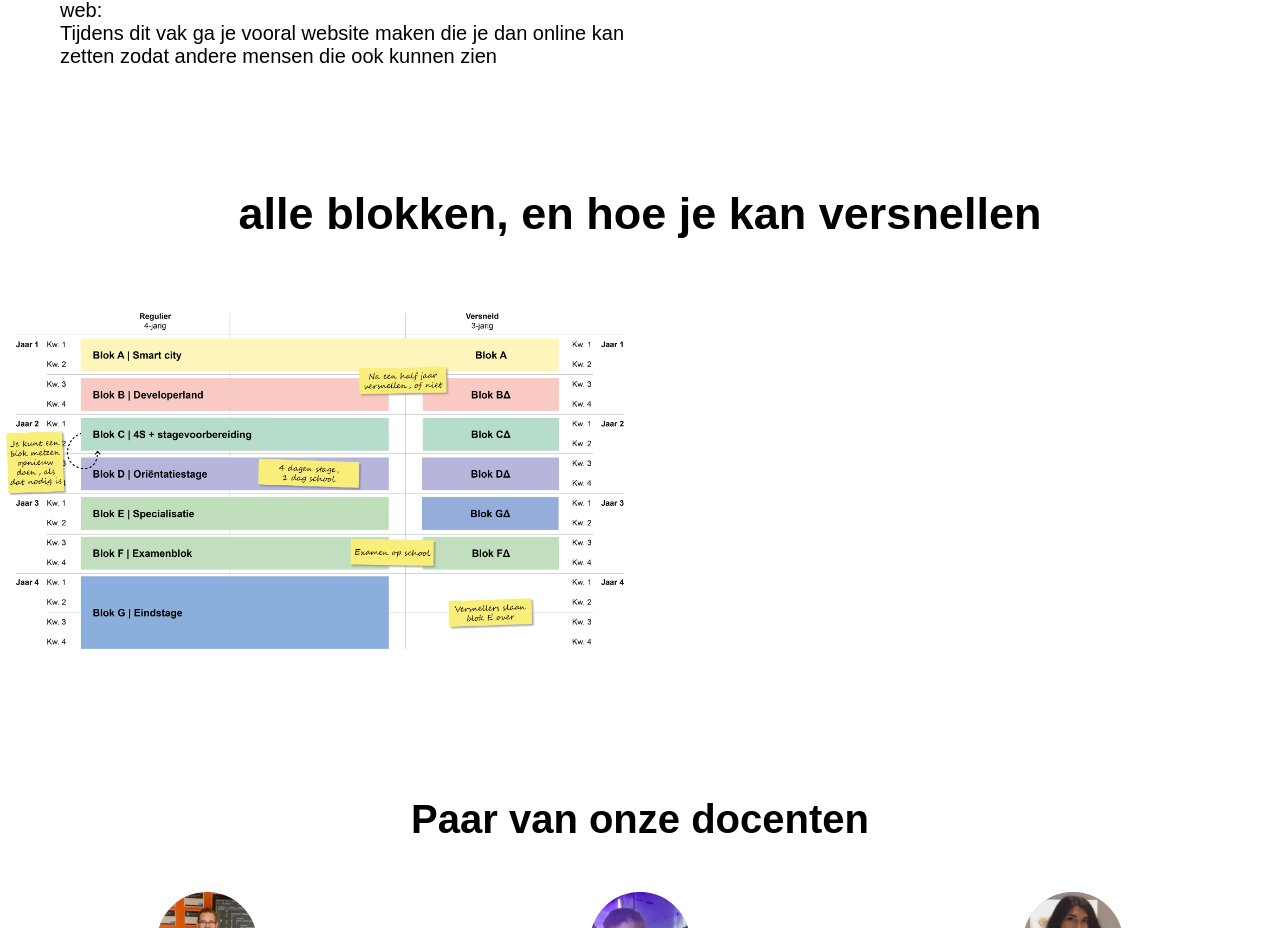
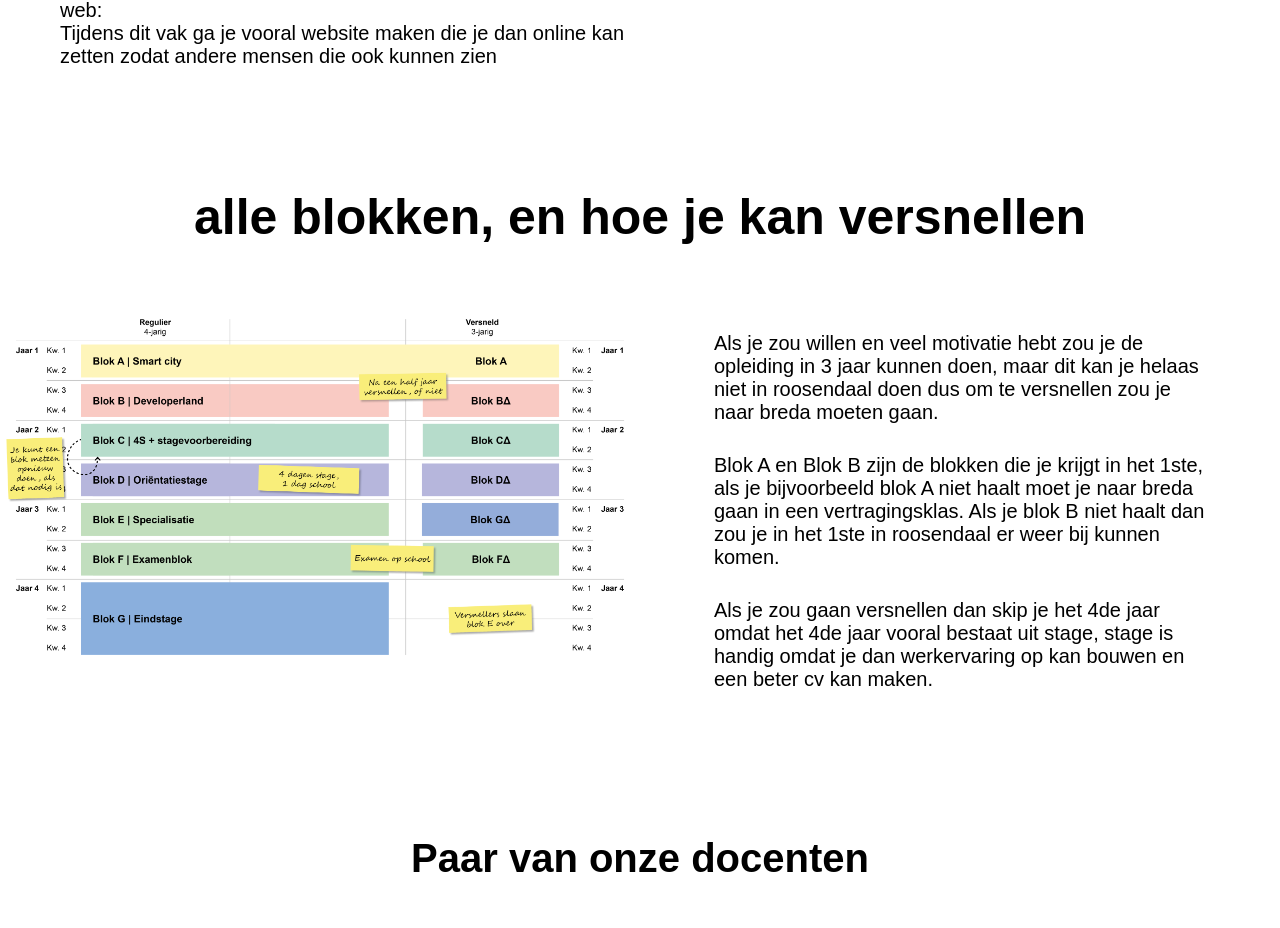
Before and after one commit to chris270607/Opendag-1, a plain HTML site: page index.html in a window 1280 px wide. Shown: the part 1292-2220 px from the top of the page. Drawn offline with Linux system fonts and the light colour scheme.

Commit message:
Text naast mijn Versnel foto gezet
Beetje text toegevoegd en nog wat kleine bux gefixt.

```diff
--- a/css/style.css
+++ b/css/style.css
@@ -60,32 +60,15 @@ nav{
     width: 100%;
 }
 
+.main1 img{
+    width: 100%;
+}
+
 .Roosters {
     font-size: 30px;
     padding: 20px;
     margin: 30px;
     display: flex;
-}
-
-@media only screen and (max-width: 780px) {
-    .Roosters{
-        flex-direction: column;
-    }
-
-    .main1, .main2{
-        width: 100%;
-    }
-}
-@media only screen and (max-width: 600px) {
-    .row2 {
-        flex-direction: column;
-    }
-}
-
-@media only screen and (max-width: 600px) {
-    .nav {
-        display: none;
-    }
 }
 
 
@@ -150,10 +133,48 @@ p {
     text-align: center;
     padding: 15px;
 }
-
-.m1 img{
-    width: 50%;
-}
 .Versnellen h1 {
     font-size: 45px;
 }
+
+.Versnellen{
+    display: flex;
+    flex-direction: row;
+}
+
+.center-text {
+    margin: 0 auto;
+    width: 80%;
+    height: 100%;
+    display: flex;
+    align-items: center;
+    flex-direction: column;
+    justify-content: center;
+}
+.center-text p {
+    margin-top: 10px;
+}
+
+
+
+
+
+@media only screen and (max-width: 780px) {
+    .Roosters, .Versnellen{
+        flex-direction: column;
+    }
+    .main1, .main2{
+        width: 100%;
+    }
+}
+@media only screen and (max-width: 600px) {
+    .row2 {
+        flex-direction: column;
+    }
+}
+
+@media only screen and (max-width: 600px) {
+    .nav {
+        display: none;
+    }
+}
--- a/index.html
+++ b/index.html
@@ -43,13 +43,28 @@
             <img src="img/Rooster eerste leerjaar.png" alt="Roosters">
         </div>
     </div>
+    <h1>alle blokken, en hoe je kan versnellen</h1>
     <div class="Versnellen" id="versnellen">
-        <h1>alle blokken, en hoe je kan versnellen</h1>
-        <div class="m1">
+
+        <div class="main1">
             <img src="img/Opleidingsoverzicht3.png" alt="Versnellen">
         </div>
-        <div class="m2">
+        <div class="main2">
+            <div class="center-text">
+                <p>
+                    Als je zou willen en veel motivatie hebt zou je de opleiding in 3 jaar kunnen doen,
+                    maar dit kan je helaas niet in roosendaal doen dus om te versnellen zou je naar breda moeten gaan.
 
+                </p>
+                <p>
+                    Blok A en Blok B zijn de blokken die je krijgt in het 1ste, als je bijvoorbeeld blok A niet haalt moet je naar breda gaan in een vertragingsklas.
+                    Als je blok B niet haalt dan zou je in het 1ste in roosendaal er weer bij kunnen komen.
+                </p>
+                <P>
+                    Als je zou gaan versnellen dan skip je het 4de jaar omdat het 4de jaar vooral bestaat uit stage,
+                    stage is handig omdat je dan werkervaring op kan bouwen en een beter cv kan maken.
+                </P>
+            </div>
         </div>
     </div>
     <div class="docenten" id="docenten">
```
